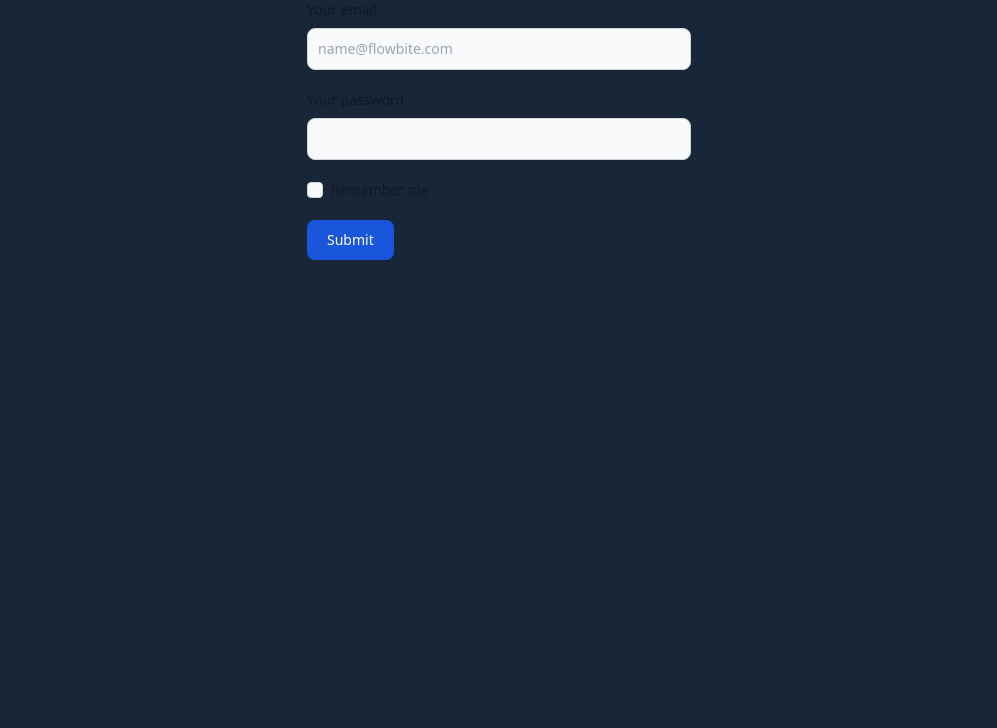
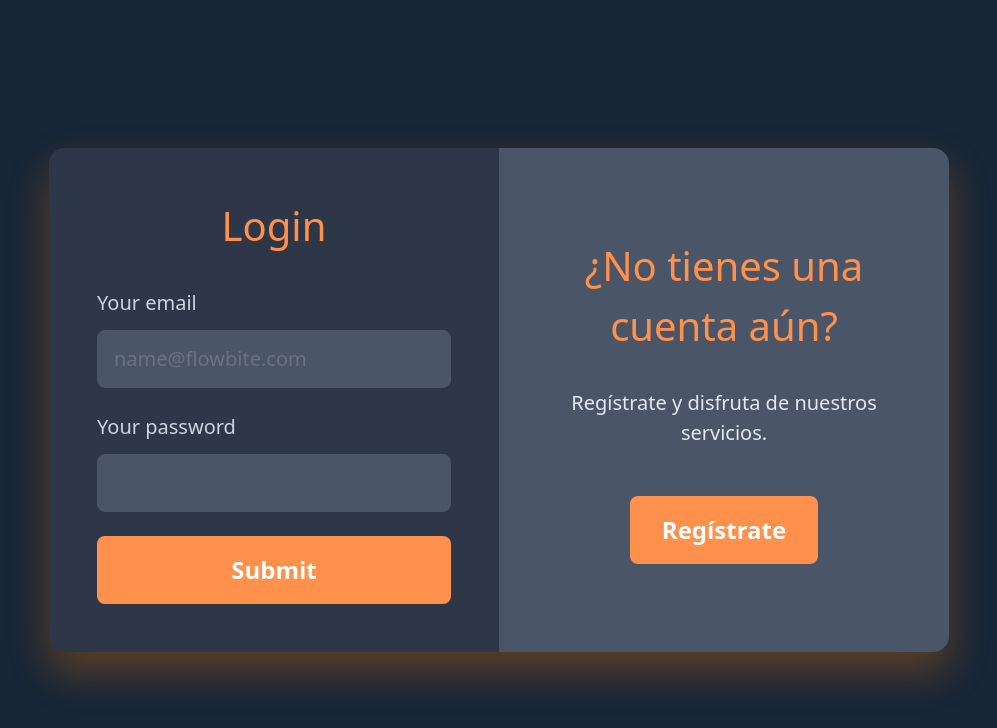
Before and after one commit to JeanGargano/Proyecto-EDyA2, a React (Create React App) app: page /login in a window 1280 px wide. Shown: the top 728 px of the page, without its empty margins (141-1138 px from the left). Built offline with nearby package versions, Linux system fonts and the light colour scheme.

Commit message:
login terminado

```diff
--- a/src/Components/Login/login.js
+++ /dev/null
@@ -1,28 +0,0 @@
-import '../../Stylesheet/Login/login.css';
-
-const Login = () => {
-  return (
-
-
-<form class="max-w-sm mx-auto">
-  <div class="mb-5">
-    <label for="email" class="block mb-2 text-sm font-medium text-gray-900 dark:text-white">Your email</label>
-    <input type="email" id="email" class="bg-gray-50 border border-gray-300 text-gray-900 text-sm rounded-lg focus:ring-blue-500 focus:border-blue-500 block w-full p-2.5 dark:bg-gray-700 dark:border-gray-600 dark:placeholder-gray-400 dark:text-white dark:focus:ring-blue-500 dark:focus:border-blue-500" placeholder="name@flowbite.com" required />
-  </div>
-  <div class="mb-5">
-    <label for="password" class="block mb-2 text-sm font-medium text-gray-900 dark:text-white">Your password</label>
-    <input type="password" id="password" class="bg-gray-50 border border-gray-300 text-gray-900 text-sm rounded-lg focus:ring-blue-500 focus:border-blue-500 block w-full p-2.5 dark:bg-gray-700 dark:border-gray-600 dark:placeholder-gray-400 dark:text-white dark:focus:ring-blue-500 dark:focus:border-blue-500" required />
-  </div>
-  <div class="flex items-start mb-5">
-    <div class="flex items-center h-5">
-      <input id="remember" type="checkbox" value="" class="w-4 h-4 border border-gray-300 rounded bg-gray-50 focus:ring-3 focus:ring-blue-300 dark:bg-gray-700 dark:border-gray-600 dark:focus:ring-blue-600 dark:ring-offset-gray-800 dark:focus:ring-offset-gray-800" required />
-    </div>
-    <label for="remember" class="ms-2 text-sm font-medium text-gray-900 dark:text-gray-300">Remember me</label>
-  </div>
-  <button type="submit" class="text-white bg-blue-700 hover:bg-blue-800 focus:ring-4 focus:outline-none focus:ring-blue-300 font-medium rounded-lg text-sm w-full sm:w-auto px-5 py-2.5 text-center dark:bg-blue-600 dark:hover:bg-blue-700 dark:focus:ring-blue-800">Submit</button>
-</form>
-
-  );
-};
-
-export default Login;
--- /dev/null
+++ b/src/Components/Login/login1.js
@@ -0,0 +1,44 @@
+import '../../Stylesheet/Login/login1.css';
+
+const Login = () => {
+  return (
+    <div className="login1-container">
+      <div className="login1-content">
+        <div className="login1-form-wrapper">
+          <form className="login1-form">
+            <h2 className="login1-title">Login</h2>
+            <div>
+              <label  className="login1-label">Your email</label>
+              <input
+                type="email"
+                id="email"
+                className="login1-input"
+                placeholder="name@flowbite.com"
+                required
+              />
+            </div>
+            <div>
+              <label htmlFor="password" className="login1-label">Your password</label>
+              <input
+                type="password"
+                id="password"
+                className="login1-input"
+                required
+              />
+            </div>
+            <button type="submit" className="login1-button">
+              Submit
+            </button>
+          </form>
+        </div>
+        <div className="login1-info">
+          <h2>¿No tienes una cuenta aún?</h2>
+          <p className="login1-text">Regístrate y disfruta de nuestros servicios.</p>
+          <button className="register-button">Regístrate</button>
+        </div>
+      </div>
+    </div>
+  );
+}
+
+export default Login;
--- a/src/Stylesheet/Home/index.css
+++ b/src/Stylesheet/Home/index.css
@@ -6,5 +6,7 @@
   margin: 0;
   padding: 0;
   border: 0;
+}
+body{
   background-color: #182637;
 }
--- /dev/null
+++ b/src/Stylesheet/Login/login1.css
@@ -0,0 +1,99 @@
+@tailwind base;
+@tailwind components;
+@tailwind utilities;
+
+.login1-container {
+  display: flex;
+  justify-content: center;
+  align-items: center;
+  height: 100vh;
+}
+
+.login1-content {
+  display: flex;
+  background-color: #2D3748;
+  border-radius: 1rem;
+  box-shadow: 0 20px 40px rgba(252, 122, 0, 0.3);
+  overflow: hidden;
+  max-width: 900px;
+  width: 100%;
+
+}
+
+.login1-form-wrapper {
+  width: 50%;
+  padding: 3rem;
+  color: #E2E8F0;
+  background-color: #2D3748;
+}
+
+.login1-info {
+  width: 50%;
+  display: flex;
+  flex-direction: column;
+  justify-content: center;
+  align-items: center;
+  background-color: #4A5568;
+  padding: 3rem;
+  color: #E2E8F0;
+}
+
+.login1-title, .login1-info h2 {
+  font-size: 2.5rem;
+  margin-bottom: 2rem;
+  text-align: center;
+  color: #ff914d;
+}
+
+.login1-label {
+  color: #CBD5E0;
+  font-size: 1.25rem;
+}
+
+.login1-input {
+  background-color: #4A5568;
+  color: #E2E8F0;
+  border: 1px solid #4A5568;
+  padding: 1rem;
+  border-radius: 0.5rem;
+  margin-top: 0.75rem;
+  margin-bottom: 1.5rem;
+  width: 100%;
+  font-size: 1.25rem;
+}
+
+.login1-button {
+  background-color: #ff914d;
+  color: #FFFFFF;
+  padding: 1rem 0;
+  border-radius: 0.5rem;
+  width: 100%;
+  font-size: 1.5rem;
+  font-weight: bold;
+  cursor: pointer;
+  transition: background-color 0.3s ease, transform 0.3s ease;
+}
+
+.register-button {
+  background-color: #ff914d;
+  color: #FFFFFF;
+  padding: 1rem 2rem;
+  border-radius: 0.5rem;
+  font-size: 1.5rem;
+  font-weight: bold;
+  cursor: pointer;
+  transition: background-color 0.3s ease, transform 0.3s ease;
+  margin-top: 1rem;
+}
+
+.login1-button:hover, .register-button:hover {
+  background-color: #2B6CB0;
+  transform: translateY(-5px);
+}
+
+.login1-text {
+  font-size: 1.25rem;
+  text-align: center;
+  margin-bottom: 2rem;
+  color: #E2E8F0;
+}
--- a/src/index.js
+++ b/src/index.js
@@ -3,7 +3,7 @@ import ReactDOM from 'react-dom/client';
 import './Stylesheet/Home/index.css';
 import App from './Components/Home/App';
 import { BrowserRouter as Router, Route, Routes } from 'react-router-dom';
-import Login from './Components/Login/login';
+import Login from './Components/Login/login1';
 
 const root = ReactDOM.createRoot(document.getElementById('root'));
 root.render(
```
Also changed, not shown: src/Stylesheet/Login/login.css (deleted).
